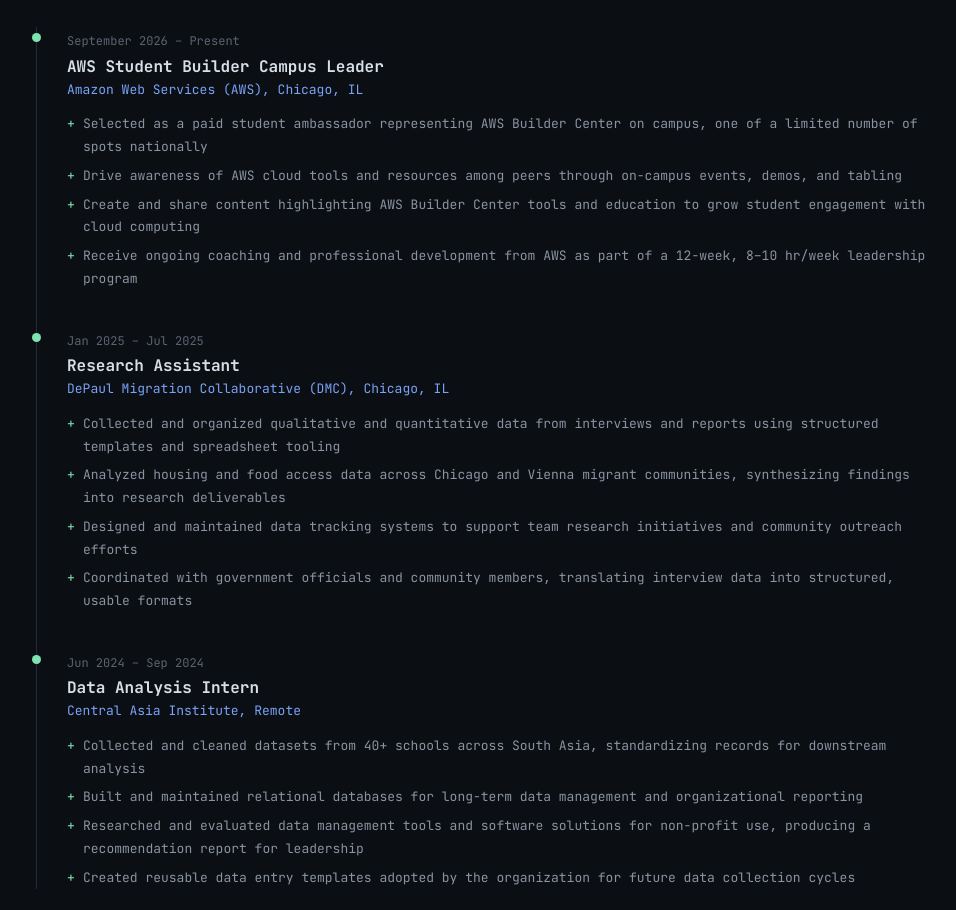
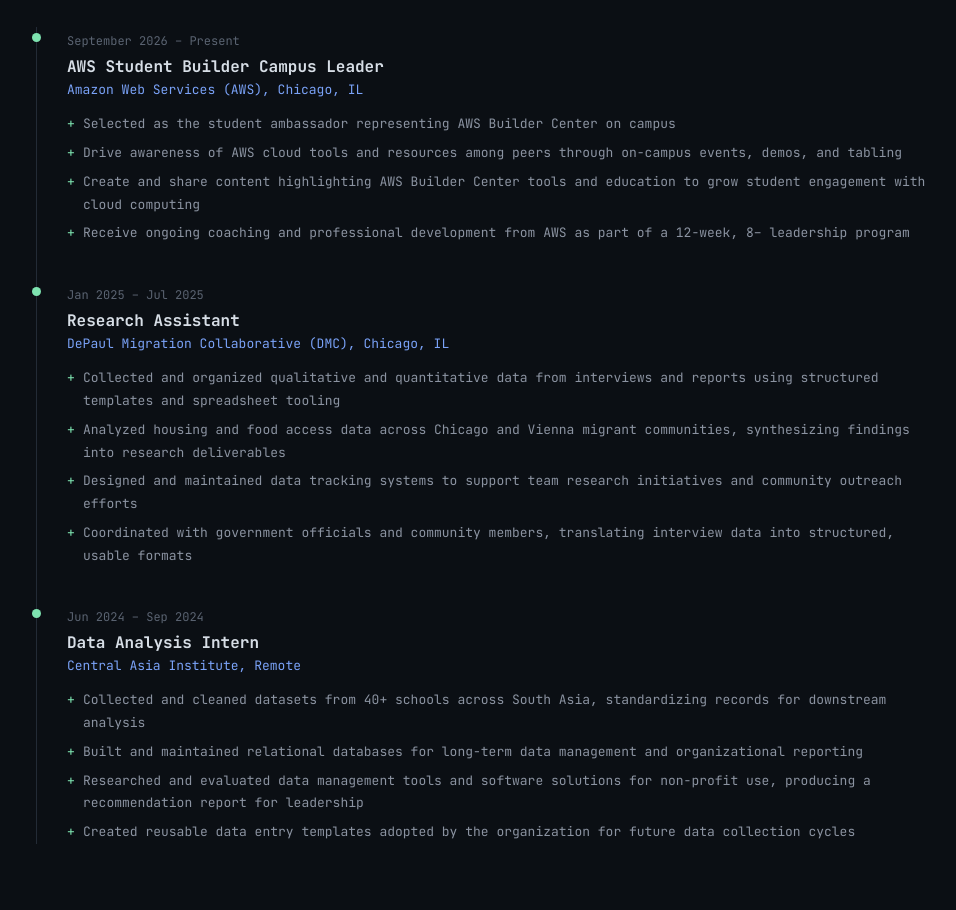
Before and after one commit to Mursssal/mursalfahimi_portfolio, a plain HTML site: page index.html in a window 1280 px wide. Shown: the part 1407-2317 px from the top of the page, without its empty margins (152-1108 px from the left). Drawn offline with Linux system fonts and the light colour scheme.

Commit message:
Refine AWS Student Builder role description
Updated the description of the AWS Student Builder role for clarity.

```diff
--- a/index.html
+++ b/index.html
@@ -113,10 +113,10 @@
         <h3>AWS Student Builder Campus Leader</h3>
         <p class="org">Amazon Web Services (AWS), Chicago, IL</p>
         <ul>
-          <li>Selected as a paid student ambassador representing AWS Builder Center on campus, one of a limited number of spots nationally</li>
+          <li>Selected as the student ambassador representing AWS Builder Center on campus</li>
           <li>Drive awareness of AWS cloud tools and resources among peers through on-campus events, demos, and tabling</li>
           <li>Create and share content highlighting AWS Builder Center tools and education to grow student engagement with cloud computing</li>
-          <li>Receive ongoing coaching and professional development from AWS as part of a 12-week, 8&ndash;10 hr/week leadership program</li>
+          <li>Receive ongoing coaching and professional development from AWS as part of a 12-week, 8&ndash; leadership program</li>
         </ul>
       </article>
 
```
